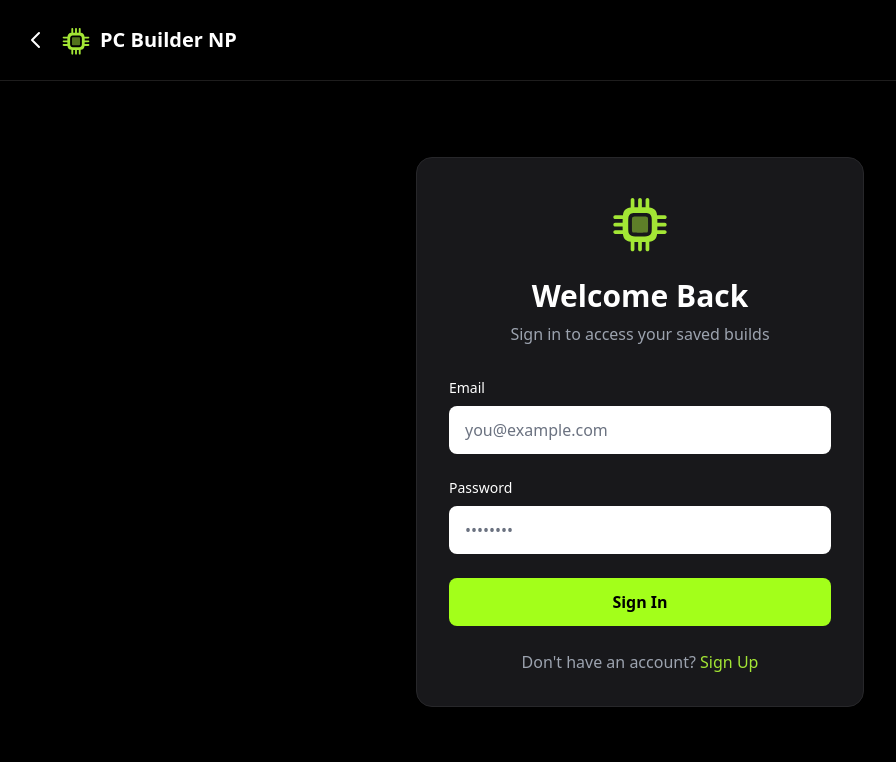
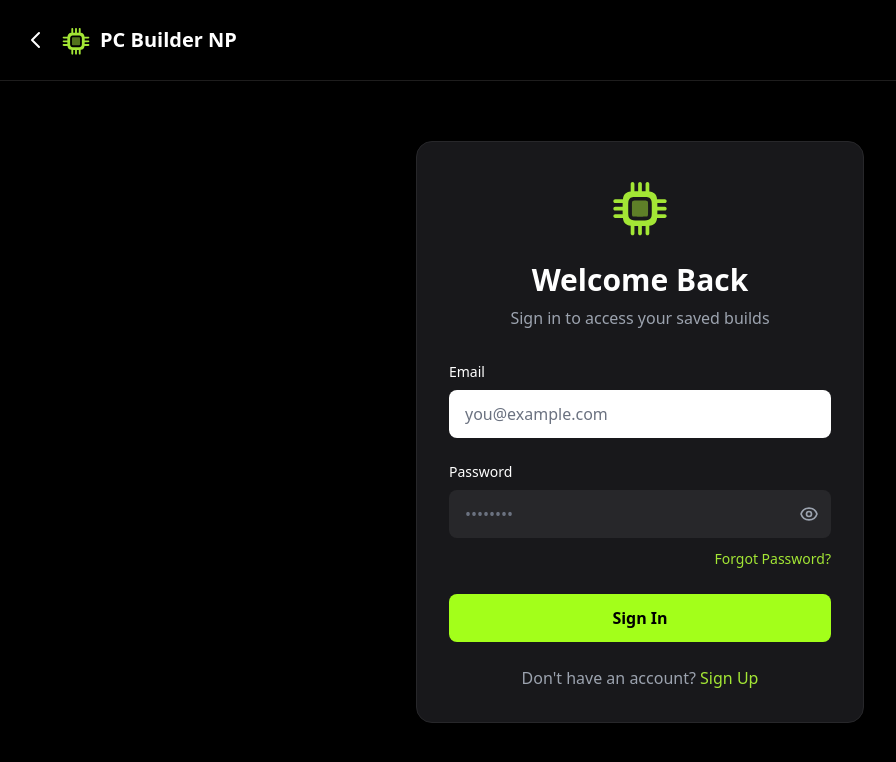
Before and after one commit to NitikGit/DraftMyPC, a React app in the folder frontend/: page /signin in a window 1280 px wide. Shown: the top 762 px of the page, without its empty margins (0-896 px from the left). Built offline with nearby package versions, Linux system fonts and the light colour scheme; the HTML template or start-up script is replaced by a standard one.

Commit message:
Final Signin Page UI

```diff
--- a/frontend/src/SignIn.jsx
+++ b/frontend/src/SignIn.jsx
@@ -1,6 +1,9 @@
 import { Link } from "react-router-dom";
+import { useState } from "react";
 
 export default function SignIn() {
+  const [showPassword, setShowPassword] = useState(false);
+
   return (
     <div className="min-h-screen bg-black flex items-center justify-center p-4">
       <div className="absolute top-0 left-0 right-0 p-6 flex items-center gap-3 border-b"style={{ borderColor: '#1e1d1d' }}>
@@ -48,13 +51,46 @@ export default function SignIn() {
 
         <div>
             <label className="text-white text-sm font-medium block mb-2 text-left">
-            Password
+              Password
             </label>
-            <input
-            type="password"
-            placeholder="••••••••"
-            className="w-full rounded-lg px-4 py-3 text-white placeholder-gray-500 focus:outline-none focus:border-lime-400"/>
-        </div>
+
+            <div className="relative">
+              <input
+                type={showPassword ? "text" : "password"}
+                placeholder="••••••••"
+                className="w-full rounded-lg px-4 py-3 pr-12 bg-zinc-800 text-white placeholder-gray-500 focus:outline-none focus:ring-2 focus:ring-lime-400"
+              />
+
+              <button
+                type="button"
+                onClick={() => setShowPassword(!showPassword)}
+                className="absolute right-3 top-1/2 -translate-y-1/2 text-gray-400 hover:text-lime-400"
+              >
+                {showPassword ? (
+                  <svg className="w-5 h-5" fill="none" stroke="currentColor" viewBox="0 0 24 24">
+                    <path strokeWidth="2" strokeLinecap="round" strokeLinejoin="round"
+                      d="M13.875 18.825A10.05 10.05 0 0112 19c-5 0-9-4-9-7 0-1.042.387-2.042 1.075-2.925M6.6 6.6A9.956 9.956 0 0112 5c5 0 9 4 9 7 0 1.306-.627 2.418-1.7 3.4M15 12a3 3 0 01-3 3M3 3l18 18" />
+                  </svg>
+                ) : (
+                  <svg className="w-5 h-5" fill="none" stroke="currentColor" viewBox="0 0 24 24">
+                    <path strokeWidth="2" strokeLinecap="round" strokeLinejoin="round"
+                      d="M15 12a3 3 0 11-6 0 3 3 0 016 0z" />
+                    <path strokeWidth="2" strokeLinecap="round" strokeLinejoin="round"
+                      d="M2.458 12C3.732 7.943 7.523 5 12 5c4.478 0 8.268 2.943 9.542 7-1.274 4.057-5.064 7-9.542 7-4.477 0-8.268-2.943-9.542-7z" />
+                  </svg>
+                )}
+              </button>
+            </div>
+
+            <div className="text-right mt-2">
+              <Link
+                to="/forgot-password"
+                className="text-sm text-lime-400 hover:text-lime-300"
+              >
+                Forgot Password?
+              </Link>
+            </div>
+          </div>
 
           <button
         className="w-full bg-[#A3FF1A] text-black font-semibold rounded-lg py-3 transition-all duration-300
```
